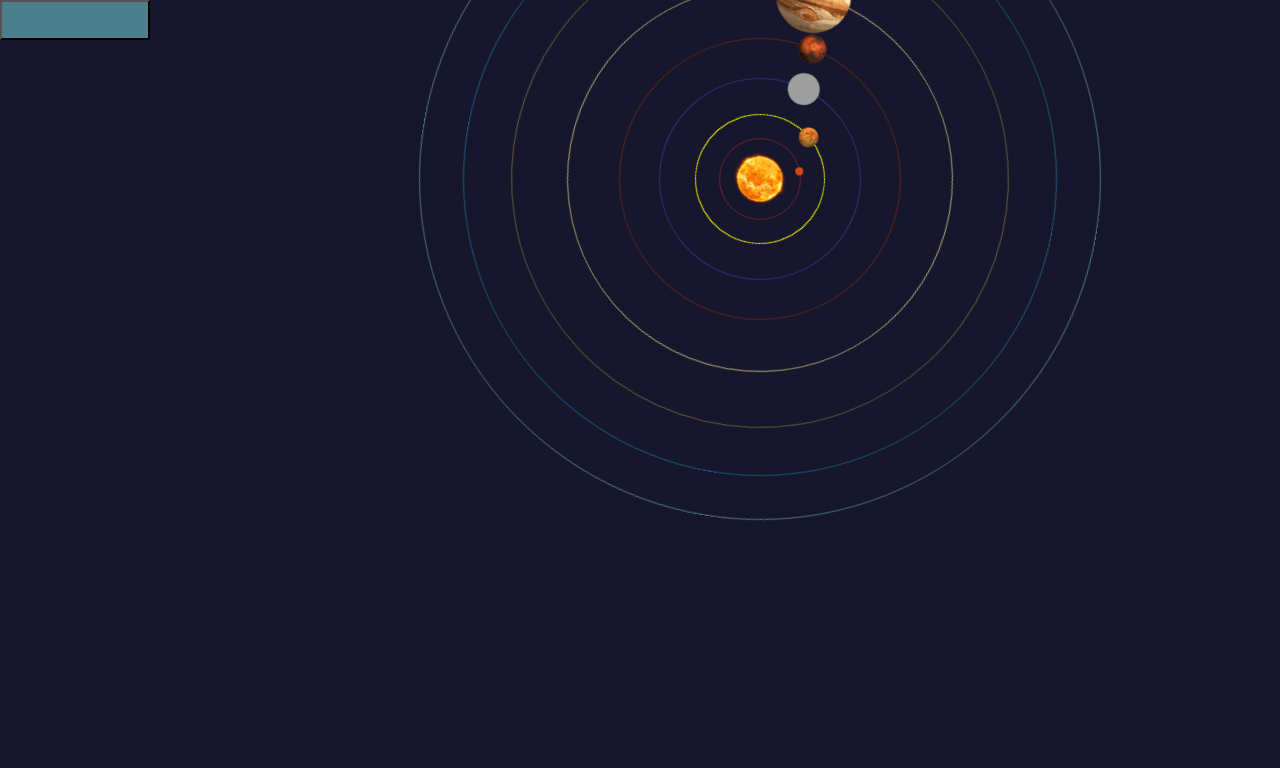
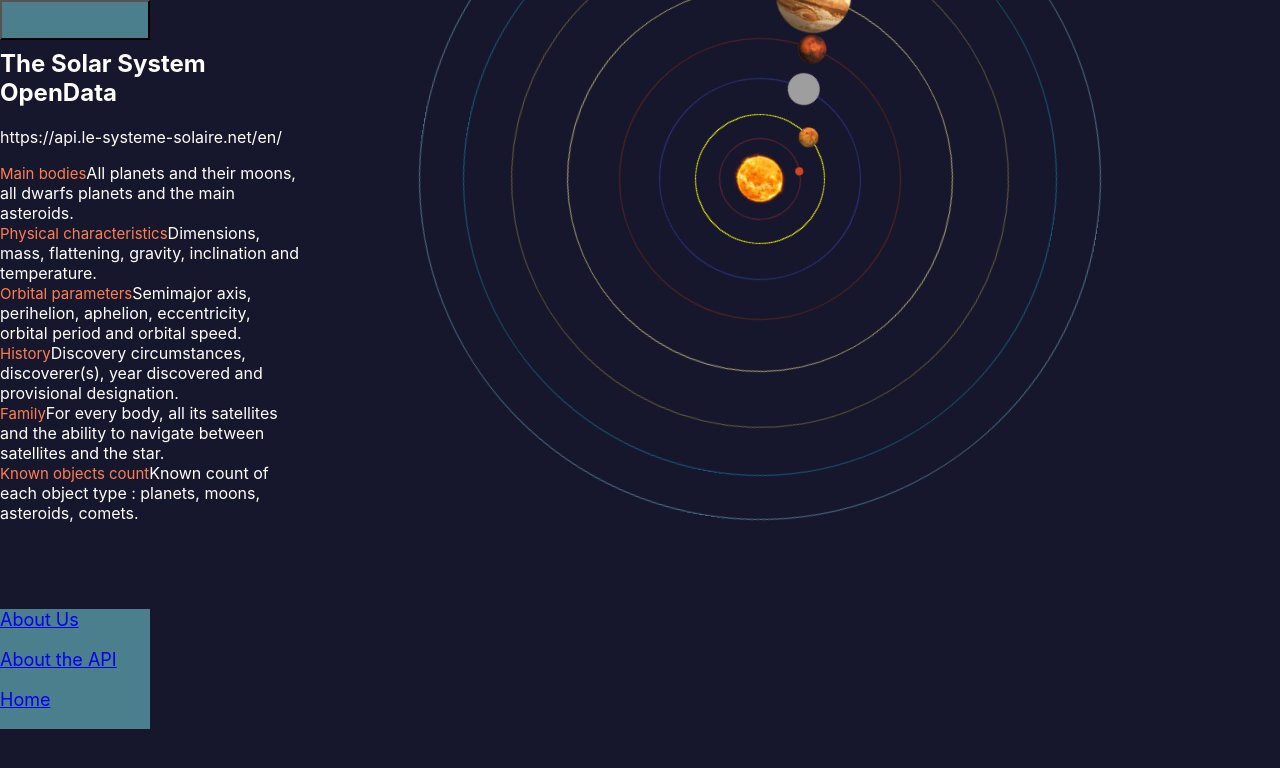
Before and after one commit to alantmatos/phase-2-project, a React (Create React App) app: page /about-the-api in a window 1280 px wide. Shown: the top 768 px of the page. Built offline with nearby package versions, Linux system fonts and the light colour scheme; no server answers; grey boxes are pictures that could not be loaded.

Commit message:
added Browser Router, Switches, Routes

```diff
--- a/package.json
+++ b/package.json
@@ -8,6 +8,7 @@
     "@testing-library/user-event": "^13.5.0",
     "react": "^18.2.0",
     "react-dom": "^18.2.0",
+    "react-router-dom": "^5.3.3",
     "react-scripts": "5.0.1",
     "web-vitals": "^2.1.4"
   },
--- a/src/App.css
+++ b/src/App.css
@@ -40,3 +40,45 @@ testing styles
 .planet-button:hover {
   color: coral;
 }
+
+.nav-bar div{
+
+
+  width: 150px;
+  height: 40px;
+  background-color: #4c7f8e;
+  color: white;
+  font-size: large;
+  text-decoration: none;
+
+}
+
+.nav-bar{
+  margin-top: 750px;
+
+}
+
+.api{
+color: white;
+height: 230px;
+width: 300px;
+margin-top: -700px;
+
+}
+.api span{
+  font-size: 15px;
+  color:coral
+}
+
+
+.about-us{
+  color: white;
+  height: 230px;
+  width: 300px;
+  margin-top: -700px;
+
+  }
+  .about-us span{
+    font-size: 15px;
+    color:coral
+  }
--- a/src/App.js
+++ b/src/App.js
@@ -1,11 +1,34 @@
 import './App.css';
 import PlanetsPage from './/components/PlanetsPage';
+import React from 'react';
+import { BrowserRouter, Route, Switch } from 'react-router-dom';
+import NavBar from './components/NavBar';
+import About from './components/About';
+import AboutTheAPI from './components/AboutTheAPI';
+import Home from './components/Home';
+
 
 function App() {
   return (
-    <div className="App">
-      <PlanetsPage />
-    </div>
+    <BrowserRouter>
+      <div className="App">
+        <PlanetsPage />
+        <NavBar />
+        <div>
+          <Switch>
+            <Route exact path="/">
+              <Home />
+            </Route>
+            <Route path="/about">
+              <About />
+            </Route>
+            <Route path="/about-the-api">
+              <AboutTheAPI />
+            </Route>
+          </Switch>
+        </div>
+      </div>
+    </BrowserRouter>
   );
 }
 
--- /dev/null
+++ b/src/components/About.js
@@ -0,0 +1,15 @@
+const About = () => {
+    return (
+        <div className="about-us">
+
+            <h2> <span>Project:</span> Solar System </h2>
+            <p> Alan Matos</p>
+            <p> Fred Dex</p>
+            <p> Norman Roger</p>
+
+        </div>
+
+     );
+}
+
+export default About;
--- /dev/null
+++ b/src/components/AboutTheAPI.js
@@ -0,0 +1,35 @@
+const AboutTheAPI = () => {
+    return (<div className="api">
+        <h2>
+            The Solar System OpenData
+        </h2>
+        <p>
+            https://api.le-systeme-solaire.net/en/
+
+        </p>
+
+        <p>
+            <span>Main bodies</span>
+            All planets and their moons, all dwarfs planets and the main asteroids.<br></br>
+
+            <span>Physical characteristics</span>
+            Dimensions, mass, flattening, gravity, inclination and temperature.<br></br>
+
+            <span>Orbital parameters</span>
+            Semimajor axis, perihelion, aphelion, eccentricity, orbital period and orbital speed.<br></br>
+
+            <span>History</span>
+            Discovery circumstances, discoverer(s), year discovered and provisional designation.<br></br>
+
+            <span>Family</span>
+            For every body, all its satellites and the ability to navigate between satellites and the star.<br></br>
+
+            <span>Known objects count</span>
+            Known count of each object type : planets, moons, asteroids, comets.<br></br>
+        </p>
+
+    </div>
+    );
+}
+
+export default AboutTheAPI;
--- /dev/null
+++ b/src/components/Home.js
@@ -0,0 +1,7 @@
+const Home = () => {
+    return (
+    <h4> this is Home </h4>
+    );
+}
+
+export default Home;
--- /dev/null
+++ b/src/components/NavBar.js
@@ -0,0 +1,24 @@
+import { Link } from "react-router-dom";
+
+const NavBar = () => {
+    return (
+        <div className="nav-bar">
+            <div>
+                <Link to="/about">
+                    About Us
+                </Link>
+            </div>
+            <div>
+                <Link to="/about-the-api">
+                    About the API
+                </Link>
+            </div>
+            <div>
+                <Link to='/home'>
+                    Home</Link>
+            </div>
+        </div>
+    );
+}
+
+export default NavBar;
```
Also changed, not shown: src/components/PlanetDetails.js (+2 -5 lines), 1 other file (tests, documents, lock files or other folders).
